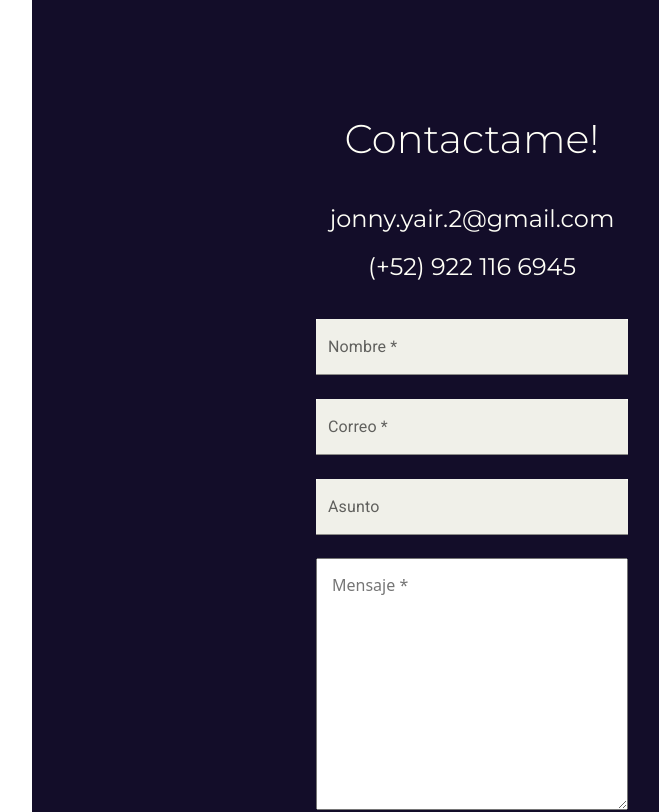
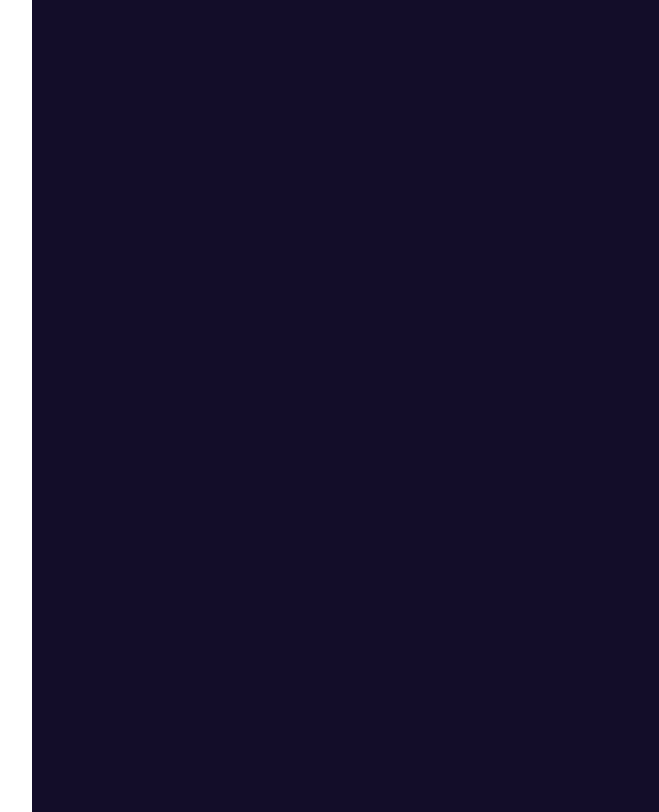
Before and after one commit to JonnyMarin96/Portfolio-React, a React (Create React App) app: page / in a window 1280 px wide. Shown: the part 1482-2294 px from the top of the page, without its empty margins (368-1027 px from the left). Built offline with nearby package versions, Linux system fonts and the light colour scheme.

Commit message:
Se agrego seccion vacia de proyectos

```diff
--- a/src/App.js
+++ b/src/App.js
@@ -4,6 +4,7 @@ import './reset.css'
 import Tema from './Components/Temas';
 import Menu from './Components/Menu/Menu';
 import SobreMi from './Components/SobreMi/SobreMi';
+import Proyectos from './Components/Proyectos/Proyectos';
 import Contacto from './Components/Contacto/Contacto';
 
 import Inicio from './Components/Inicio/Inicio';
@@ -14,6 +15,7 @@ function App() {
     <Menu/>
     <Inicio/>
     <SobreMi/>
+    <Proyectos/>
     <Contacto/>
   </ThemeProvider>)
 }
--- /dev/null
+++ b/src/Components/Proyectos/Proyectos.css
@@ -0,0 +1,8 @@
+.proyectosContainer{
+    height: 100vh;
+    background-color: var(--DarkPurple);
+
+    margin-left: 400px;
+    padding: 0 50px;
+    height: 100vh;
+}
--- /dev/null
+++ b/src/Components/Proyectos/Proyectos.jsx
@@ -0,0 +1,11 @@
+import './Proyectos.css'
+
+const Proyectos = () => {
+    return<>
+        <section className='proyectosContainer'>
+
+        </section>
+    </>
+}
+
+export default Proyectos
```
